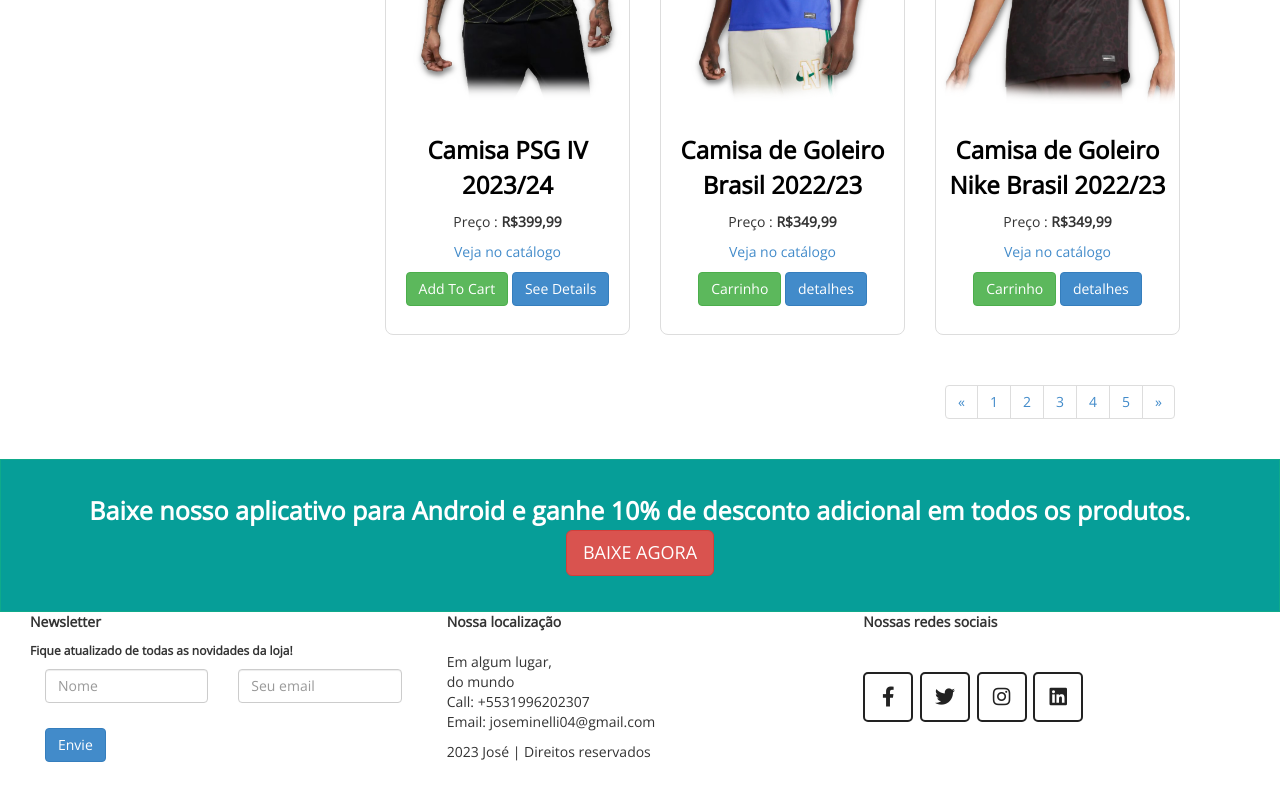
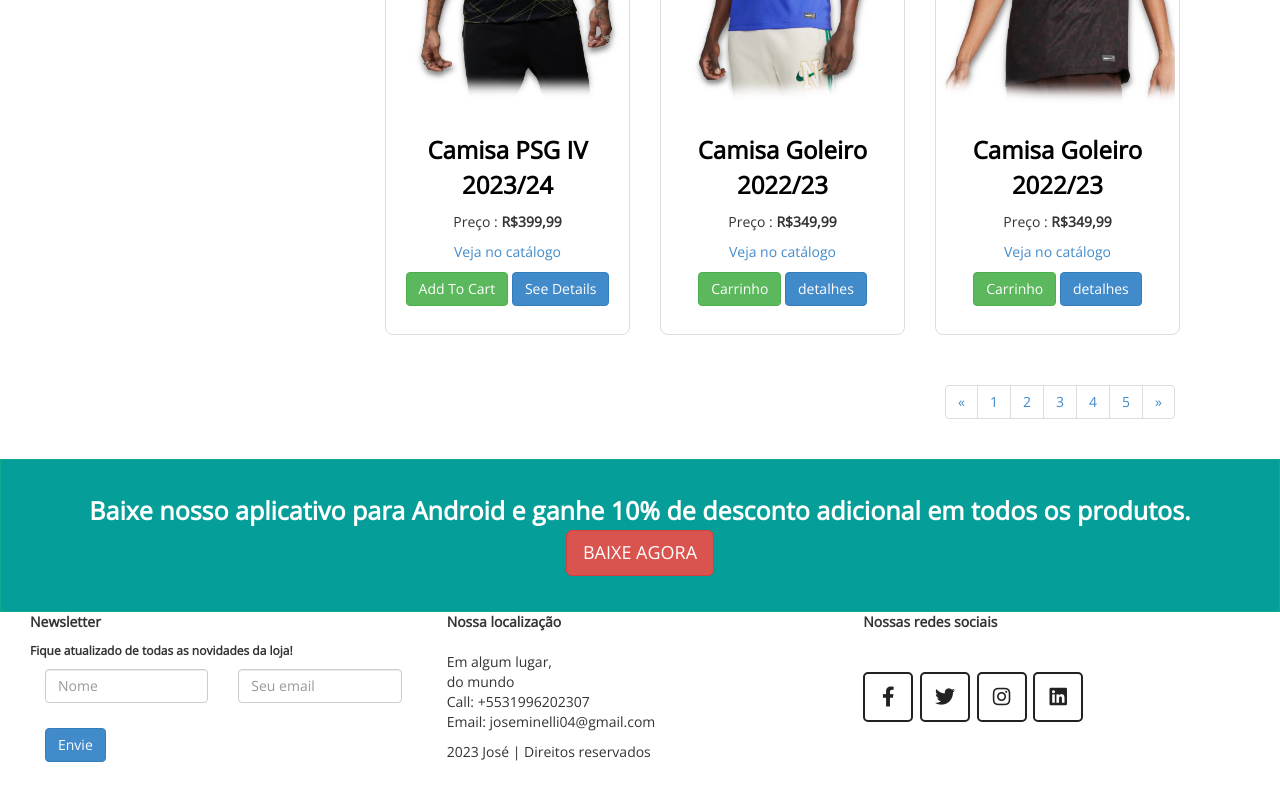
Before and after one commit to joseminelli/Trabalho-1, a plain HTML site: page index.html in a window 1280 px wide. Shown: the part 1730-2530 px from the top of the page. Drawn offline with nearby package versions, Linux system fonts and the light colour scheme.

Commit message:
Update index.html

```diff
--- a/index.html
+++ b/index.html
@@ -248,7 +248,7 @@
                         <div class="thumbnail product-box">
                             <img src="Images/camisa2.png" alt="" />
                             <div class="caption">
-                                <h3><a href="#">Camisa de Goleiro Brasil 2022/23</a></h3>
+                                <h3><a href="#">Camisa Goleiro 2022/23</a></h3>
                                 <p>Preço : <strong>R$349,99</strong>  </p>
                                 <p><a href="#">Veja no catálogo </a></p>
                                 <p><a href="#" class="btn btn-success" role="button">Carrinho</a> <a href="#" class="btn btn-primary" role="button">detalhes</a></p>
@@ -260,7 +260,7 @@
                         <div class="thumbnail product-box">
                             <img src="Images/camisa3.png" alt="" />
                             <div class="caption">
-                                <h3><a href="#">Camisa de Goleiro Nike Brasil 2022/23</a></h3>
+                                <h3><a href="#">Camisa Goleiro 2022/23</a></h3>
                                 <p>Preço : <strong>R$349,99</strong>  </p>
                                 <p><a href="#">Veja no catálogo </a></p>
                                 <p><a href="#" class="btn btn-success" role="button">Carrinho</a> <a href="#" class="btn btn-primary" role="button">detalhes</a></p>
```
